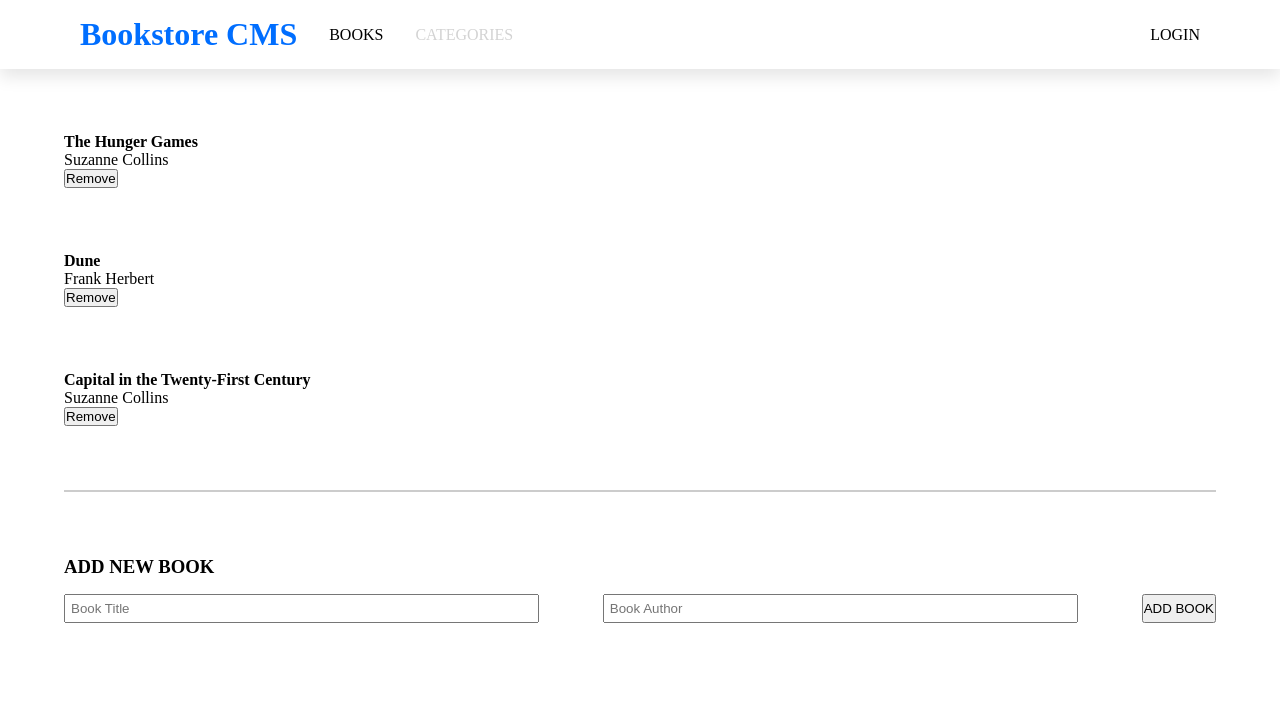
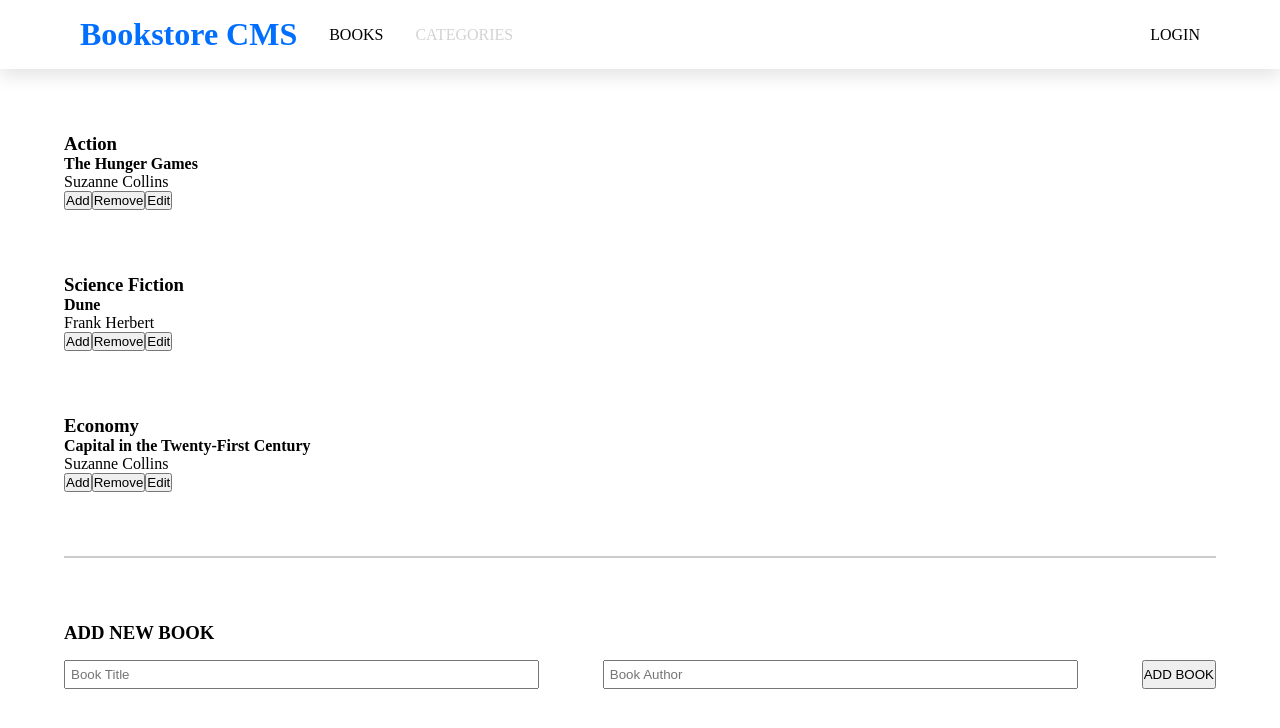
Before and after one commit to fbclh/bookstore, a JavaScript app: page / in a window 1280 px wide. Shown: the top 728 px of the page. Built offline with nearby package versions, Linux system fonts and the light colour scheme; the HTML template or start-up script is replaced by a standard one.

Commit message:
Undo detele commented code

```diff
--- a/src/components/Book.js
+++ b/src/components/Book.js
@@ -7,7 +7,9 @@ const Book = ({ category, title, author }) => (
       <h4>{title}</h4>
       <p>{author}</p>
       <div>
+        <button type="button">Add</button>
         <button type="button">Remove</button>
+        <button type="button">Edit</button>
       </div>
     </div>
   </li>
--- a/src/components/BooksList.js
+++ b/src/components/BooksList.js
@@ -5,6 +5,7 @@ const BooksList = ({ books }) => (
   <ul>
     {books.map((book) => (
       <Book
+        category={book.category}
         title={book.title}
         author={book.author}
         key={book.id}
```
